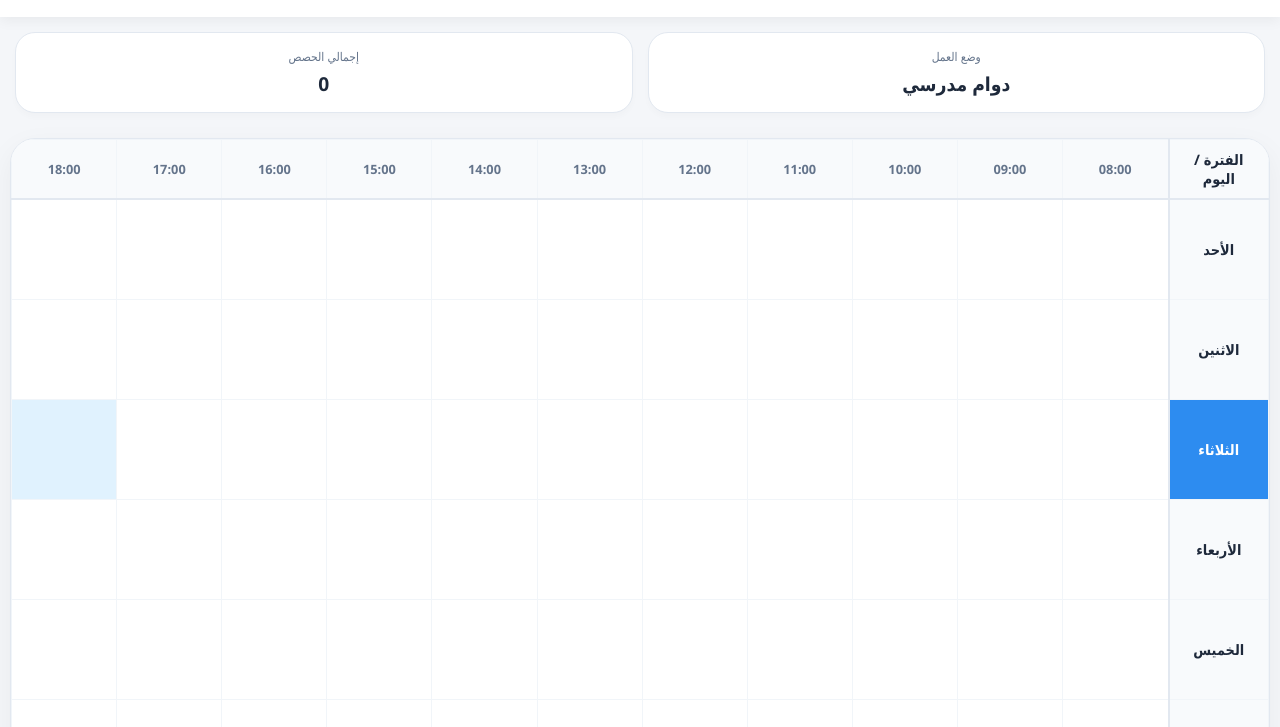
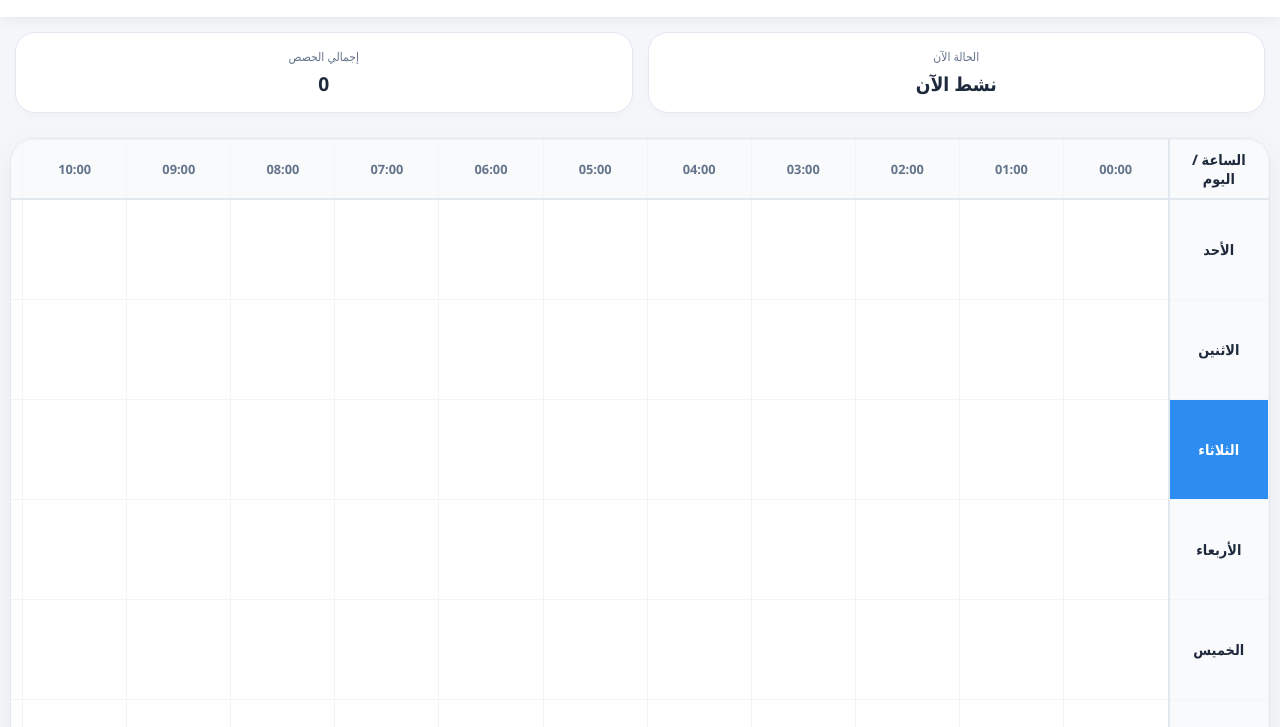
Before and after one commit to abdoVvip2/Theappofkobashi, a website: page jd.html in a window 1280 px wide. Shown: the part 73-800 px from the top of the page. Drawn offline with Linux system fonts and the light colour scheme.

Commit message:
Update title and footer in jd.html

```diff
--- a/jd.html
+++ b/jd.html
@@ -3,10 +3,10 @@
 <head>
     <meta charset="UTF-8">
     <meta name="viewport" content="width=device-width, initial-scale=1.0, maximum-scale=1.0, user-scalable=no">
-    <title>كناشي Pro - النسخة التفاعلية النهائية</title>
+    <title>كناشي Pro - النسخة الكاملة 24/7</title>
     <link rel="stylesheet" href="https://cdnjs.cloudflare.com/ajax/libs/font-awesome/6.0.0/css/all.min.css">
     <style>
-        /* --- التصميم الذي أحببته (ممنوع اللمس) --- */
+        /* --- التصميم الأصلي (بدون تغيير) --- */
         :root {
             --primary: #2d8cf0;
             --bg-body: #f4f6f9;
@@ -15,7 +15,7 @@
             --text-gray: #64748b;
             --accent-green: #10b981;
             --border: #e2e8f0;
-            --highlight-bg: #e0f2fe; /* لون تمييز الساعة الحالية */
+            --highlight-bg: #e0f2fe;
         }
 
         * { box-sizing: border-box; -webkit-tap-highlight-color: transparent; }
@@ -28,7 +28,6 @@
             display: flex; flex-direction: column; min-height: 100vh;
         }
 
-        /* --- الهيدر الفخم --- */
         .app-header {
             background: var(--white);
             padding: 20px;
@@ -42,7 +41,6 @@
         .header-info h1 { margin: 0; font-size: 1.3rem; font-weight: 800; color: var(--primary); }
         .header-info p { margin: 4px 0 0; font-size: 0.8rem; color: var(--text-gray); }
 
-        /* --- الإحصائيات --- */
         .stats-container {
             display: grid;
             grid-template-columns: 1fr 1fr;
@@ -60,7 +58,6 @@
         .stat-card small { display: block; color: var(--text-gray); font-size: 0.75rem; margin-bottom: 5px; }
         .stat-card b { font-size: 1.2rem; color: var(--text-main); }
 
-        /* --- الجدول التفاعلي --- */
         .table-section {
             margin: 10px;
             background: var(--white);
@@ -75,7 +72,8 @@
         table {
             width: 100%;
             border-collapse: collapse;
-            min-width: 1100px;
+            /* عرض الجدول سيزداد ليتناسب مع 24 ساعة */
+            min-width: 2600px;
         }
 
         th, td {
@@ -94,7 +92,6 @@
             border-bottom: 2px solid var(--border);
         }
 
-        /* عمود الأيام الجانبي */
         .day-header {
             background: #f8fafc;
             font-weight: 800;
@@ -107,7 +104,6 @@
             font-size: 0.9rem;
         }
 
-        /* تأثيرات الوقت الحالي */
         .active-day-marker {
             background: var(--primary) !important;
             color: white !important;
@@ -128,7 +124,6 @@
         .cell-slot { cursor: pointer; transition: 0.2s; background: #fff; }
         .cell-slot:hover { background: #f0f7ff; }
 
-        /* كارت المادة داخل الجدول */
         .item-card {
             width: 100%; height: 100%;
             border-radius: 15px;
@@ -143,7 +138,6 @@
         @keyframes popUp { from { transform: scale(0.8); opacity: 0; } to { transform: scale(1); opacity: 1; } }
         .item-card span { font-size: 0.7rem; font-weight: normal; margin-top: 4px; opacity: 0.85; }
 
-        /* --- المودال (نافذة التعديل) --- */
         .overlay {
             display: none; position: fixed; top: 0; left: 0; width: 100%; height: 100%;
             background: rgba(15, 23, 42, 0.75); backdrop-filter: blur(5px);
@@ -207,7 +201,7 @@
 
     <div class="stats-container">
         <div class="stat-card">
-            <small>وضع العمل</small>
+            <small>الحالة الآن</small>
             <b id="workStatus">تحقق...</b>
         </div>
         <div class="stat-card">
@@ -221,7 +215,7 @@
             <table>
                 <thead>
                     <tr id="topHourRow">
-                        <th class="day-header">الفترة / اليوم</th>
+                        <th class="day-header">الساعة / اليوم</th>
                     </tr>
                 </thead>
                 <tbody id="mainGrid"></tbody>
@@ -232,7 +226,6 @@
     <div class="overlay" id="editModal">
         <div class="modal-body">
             <h2 id="modalHead">تعديل البيانات</h2>
-
             <div class="field-group">
                 <label>اسم المادة</label>
                 <div class="flex-row">
@@ -240,7 +233,6 @@
                     <button class="add-btn-small" onclick="addNewOption('subject')">+</button>
                 </div>
             </div>
-
             <div class="field-group">
                 <label>الفوج / القسم</label>
                 <div class="flex-row">
@@ -248,7 +240,6 @@
                     <button class="add-btn-small" onclick="addNewOption('group')">+</button>
                 </div>
             </div>
-
             <div class="field-group">
                 <label>لون البطاقة</label>
                 <div class="palette" id="colorPalette">
@@ -260,7 +251,6 @@
                     <div class="color-circle" style="background: #64748b;" data-color="#64748b"></div>
                 </div>
             </div>
-
             <div class="modal-btns">
                 <button class="f-btn f-btn-close" onclick="closeEditor()">إغلاق</button>
                 <button class="f-btn f-btn-del" id="deleteBtn" onclick="removeSession()">حذف</button>
@@ -269,16 +259,21 @@
         </div>
     </div>
 
-    <footer>نظام كناشي Pro لإدارة المؤسسات التعليمية 2026</footer>
+    <footer>نظام كناشي Pro - تغطية شاملة 24/7</footer>
 
     <script>
         const CORE = {
             days: [
-                { id: "sun", label: "الأحد" }, { id: "mon", label: "الاثنين" },
-                { id: "tue", label: "الثلاثاء" }, { id: "wed", label: "الأربعاء" },
-                { id: "thu", label: "الخميس" }, { id: "sat", label: "السبت" }
+                { id: "sun", label: "الأحد" },
+                { id: "mon", label: "الاثنين" },
+                { id: "tue", label: "الثلاثاء" },
+                { id: "wed", label: "الأربعاء" },
+                { id: "thu", label: "الخميس" },
+                { id: "fri", label: "الجمعة" }, // تمت إضافة الجمعة
+                { id: "sat", label: "السبت" }
             ],
-            hours: ["08:00", "09:00", "10:00", "11:00", "12:00", "13:00", "14:00", "15:00", "16:00", "17:00", "18:00"],
+            // توليد 24 ساعة برمجياً
+            hours: Array.from({length: 24}, (_, i) => (i < 10 ? '0' + i : i) + ":00"),
             dataKey: "kanashi_final_db",
             configKey: "kanashi_options_db",
             targetCell: null,
@@ -290,19 +285,23 @@
             syncConfigs();
             syncData();
             runTimeLogic();
-            setInterval(runTimeLogic, 30000); // تحديث التمييز كل 30 ثانية
+            setInterval(runTimeLogic, 30000);
             setupColors();
         }
 
         function createUI() {
             const head = document.getElementById("topHourRow");
             const body = document.getElementById("mainGrid");
+
+            // إضافة العناوين (الساعات)
             CORE.hours.forEach(h => head.innerHTML += `<th>${h}</th>`);
 
+            // إضافة الصفوف (الأيام)
             CORE.days.forEach(day => {
                 let row = `<tr><td class="day-header" id="day_${day.id}">${day.label}</td>`;
                 CORE.hours.forEach(hour => {
-                    const id = `${day.id}_${hour.replace(":","")}`;
+                    const cleanHour = hour.replace(":", "");
+                    const id = `${day.id}_${cleanHour}`;
                     row += `<td class="cell-slot" id="${id}" onclick="openEditor('${id}', '${day.label}', '${hour}')"></td>`;
                 });
                 row += `</tr>`;
@@ -311,35 +310,35 @@
         }
 
         function runTimeLogic() {
-            // تنظيف التمييز
             document.querySelectorAll(".active-day-marker").forEach(e => e.classList.remove("active-day-marker"));
             document.querySelectorAll(".active-hour-marker").forEach(e => e.classList.remove("active-hour-marker"));
 
             const now = new Date();
             const dayMap = ["sun", "mon", "tue", "wed", "thu", "fri", "sat"];
             const todayId = dayMap[now.getDay()];
-            const hour = now.getHours();
+            const currentHour = now.getHours();
 
-            // تمييز اليوم
             const dayLabel = document.getElementById(`day_${todayId}`);
             if (dayLabel) dayLabel.classList.add("active-day-marker");
 
-            // تمييز الساعة
-            if (hour >= 8 && hour <= 18) {
-                const hourId = (hour < 10 ? "0" + hour : hour) + "00";
-                const slot = document.getElementById(`${todayId}_${hourId}`);
-                if (slot) slot.classList.add("active-hour-marker");
-                document.getElementById("workStatus").innerText = "دوام مدرسي";
-            } else {
-                document.getElementById("workStatus").innerText = "وقت استراحة";
+            const hourStr = (currentHour < 10 ? "0" + currentHour : currentHour) + "00";
+            const slot = document.getElementById(`${todayId}_${hourStr}`);
+
+            if (slot) {
+                slot.classList.add("active-hour-marker");
+                // التمرير التلقائي للساعة الحالية (اختياري لكن مفيد لأن الجدول طويل)
+                // slot.scrollIntoView({ behavior: 'smooth', block: 'nearest', inline: 'center' });
             }
+
+            // تحديث الحالة
+            document.getElementById("workStatus").innerText = "نشط الآن";
             document.getElementById("topDate").innerText = now.toLocaleDateString("ar-DZ", { weekday: 'long', hour: '2-digit', minute: '2-digit' });
         }
 
+        // باقي الدوال (syncConfigs, addNewOption, openEditor, saveSession, etc.) تبقى كما هي تماماً
         function syncConfigs() {
             const def = { sub: ["رياضيات", "فيزياء", "علوم"], grp: ["1 ثانوي", "2 ثانوي", "3 ثانوي"] };
             const cfg = JSON.parse(localStorage.getItem(CORE.configKey) || JSON.stringify(def));
-
             const fill = (id, list) => {
                 const el = document.getElementById(id);
                 el.innerHTML = list.map(v => `<option value="${v}">${v}</option>`).join("");
@@ -356,7 +355,6 @@
                 if (type === "subject") cfg.sub.push(val); else cfg.grp.push(val);
                 localStorage.setItem(CORE.configKey, JSON.stringify(cfg));
                 syncConfigs();
-                // اختيار القيمة الجديدة تلقائياً
                 document.getElementById(type === "subject" ? "subjectDrop" : "groupDrop").value = val;
             }
         }
@@ -365,10 +363,8 @@
             CORE.targetCell = id;
             const db = JSON.parse(localStorage.getItem(CORE.dataKey) || "{}");
             const session = db[id];
-
-            document.getElementById("modalHead").innerText = `${day} - ${hour}`;
+            document.getElementById("modalHead").innerText = `${day} - الساعة ${hour}`;
             document.getElementById("deleteBtn").style.display = session ? "block" : "none";
-
             if (session) {
                 document.getElementById("subjectDrop").value = session.s;
                 document.getElementById("groupDrop").value = session.g;
@@ -383,10 +379,8 @@
             const s = document.getElementById("subjectDrop").value;
             const g = document.getElementById("groupDrop").value;
             const db = JSON.parse(localStorage.getItem(CORE.dataKey) || "{}");
-
             db[CORE.targetCell] = { s, g, c: CORE.pickedColor };
             localStorage.setItem(CORE.dataKey, JSON.stringify(db));
-
             drawCell(CORE.targetCell, s, g, CORE.pickedColor);
             closeEditor();
             updateStats();
@@ -404,10 +398,10 @@
         }
 
         function drawCell(id, s, g, c) {
-            document.getElementById(id).innerHTML = `
-                <div class="item-card" style="background:${c}">
-                    ${s} <span>${g}</span>
-                </div>`;
+            const cell = document.getElementById(id);
+            if(cell) {
+                cell.innerHTML = `<div class="item-card" style="background:${c}">${s} <span>${g}</span></div>`;
+            }
         }
 
         function syncData() {
```
